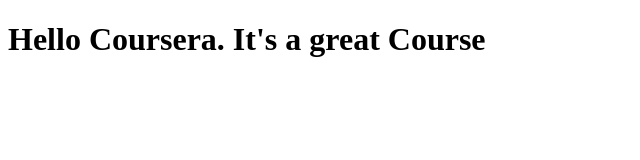
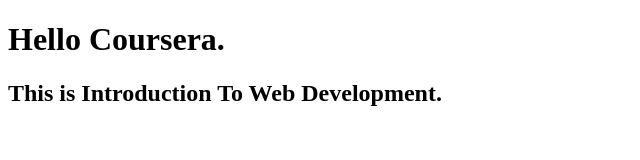
Before and after one commit to rahul-pandey/coursera-test, a plain HTML site: page site/index.html in a window 1280 px wide. Shown: the whole page, without its empty margins (0-640 px from the left). Drawn offline with Linux system fonts and the light colour scheme.

Commit message:
Small Change to Index

```diff
--- a/site/index.html
+++ b/site/index.html
@@ -4,6 +4,7 @@
 	<title>Hello Test</title>
 </head>
 <body>
-<h1>Hello Coursera. It's a great Course</h1>
+<h1>Hello Coursera.</h1>
+<h2>This is Introduction To Web Development.</h2>
 </body>
 </html>
```
